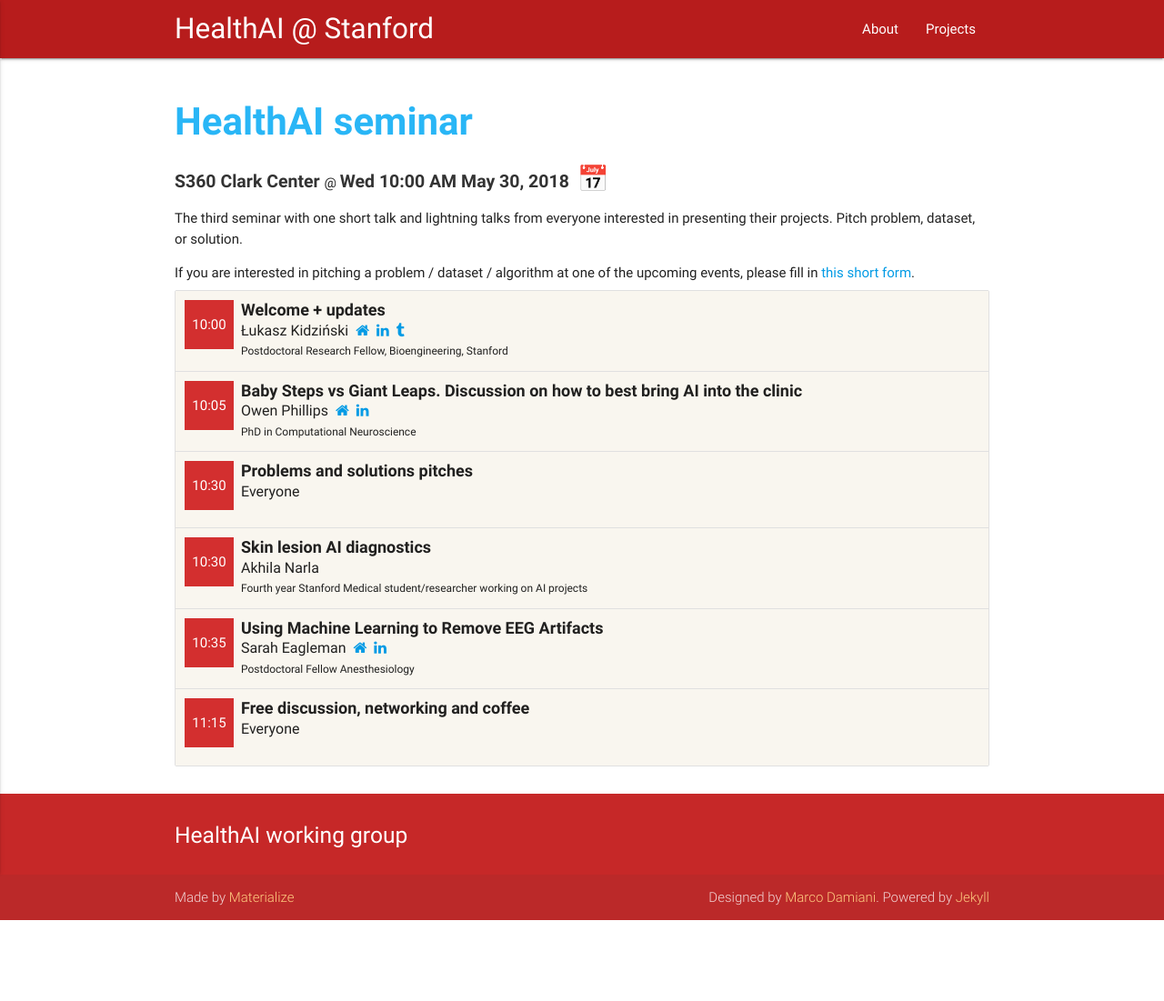
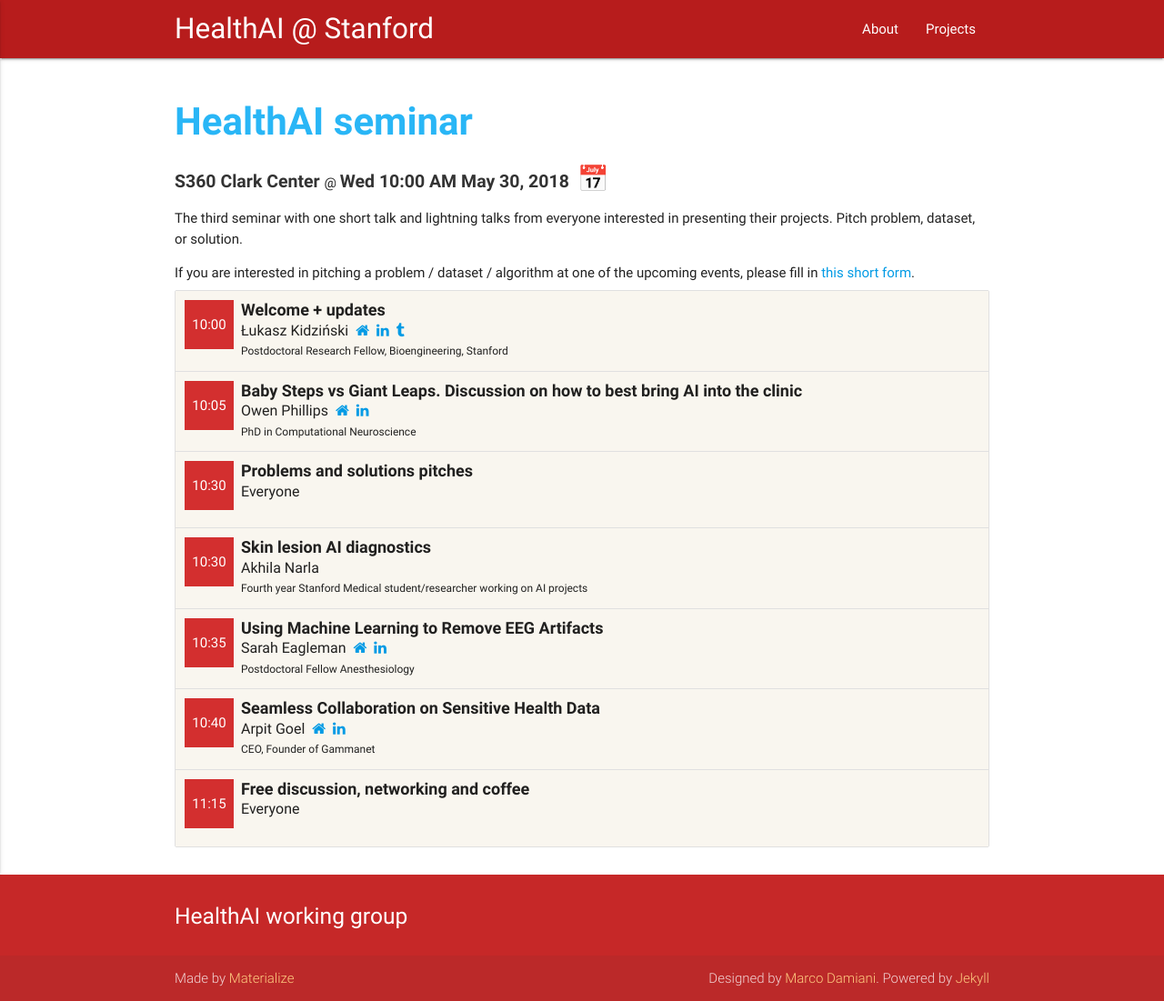
Before and after one commit to health-ai/health-ai.github.io, a Jekyll site: the page built from _events/2018-05-30-problems-and-solutoins.md, in a window 1280 px wide. Shown: the whole page at 91% size. Built offline with Jekyll 4.4.1, drawn with Linux system fonts in a browser that asks for light colours; before the commit the page ends 1012 px from its top, so only the background shows below that.

Commit message:
Update 2018-05-30-problems-and-solutoins.md

```diff
--- a/_events/2018-05-30-problems-and-solutoins.md
+++ b/_events/2018-05-30-problems-and-solutoins.md
@@ -32,6 +32,12 @@ talks:
     website: https://profiles.stanford.edu/sarah-eagleman
     linkedin: https://www.linkedin.com/in/sarah-eagleman-70806195
     time: '10:35'
+  - title: Seamless Collaboration on Sensitive Health Data
+    speaker: Arpit Goel
+    affiliation: CEO, Founder of Gammanet
+    website: http://www.gammanet.co
+    linkedin: www.linkedin.com/in/argoel
+    time: '10:40'
   - title: Free discussion, networking and coffee
     speaker: Everyone
     time: '11:15'
```
